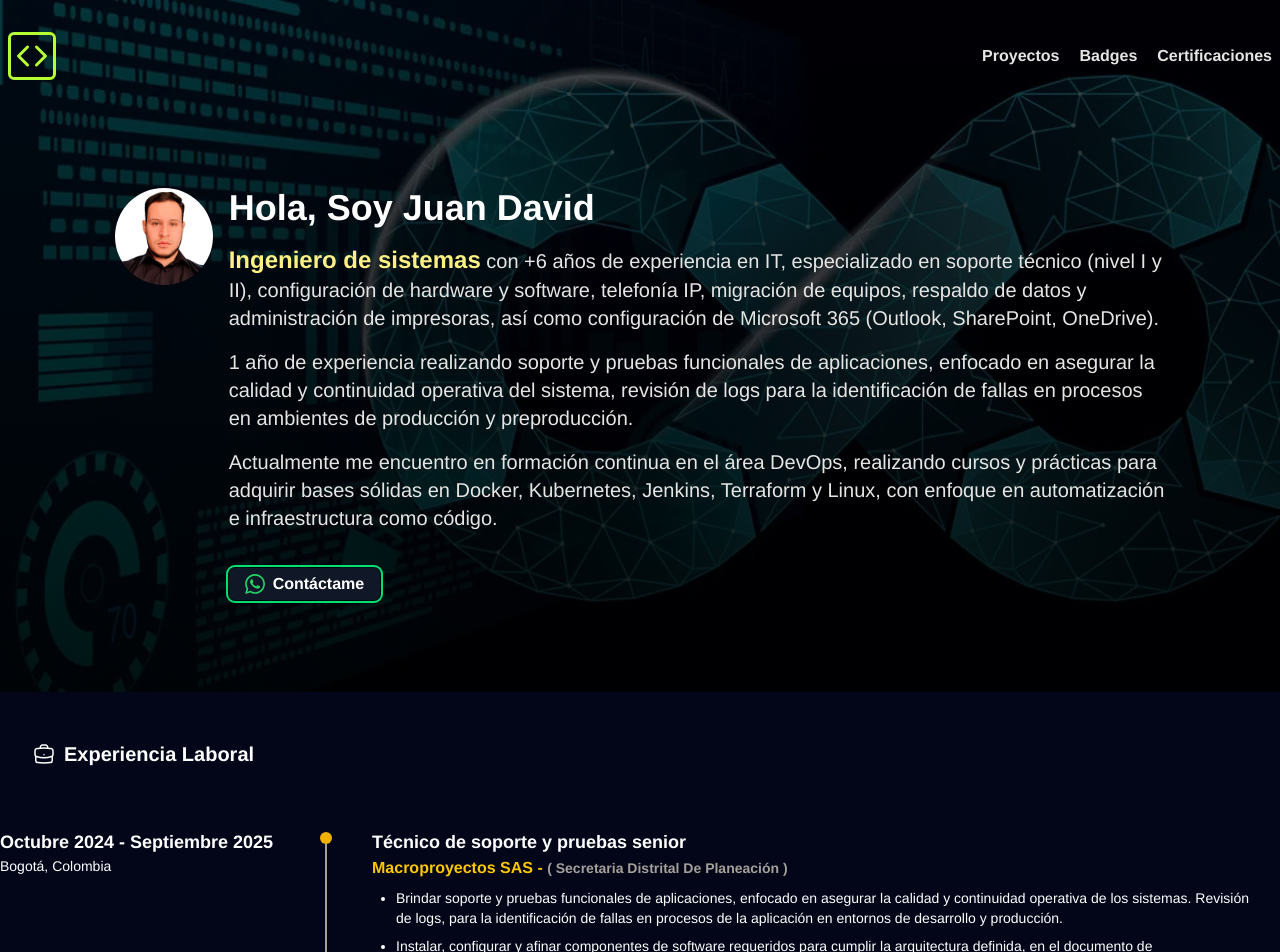
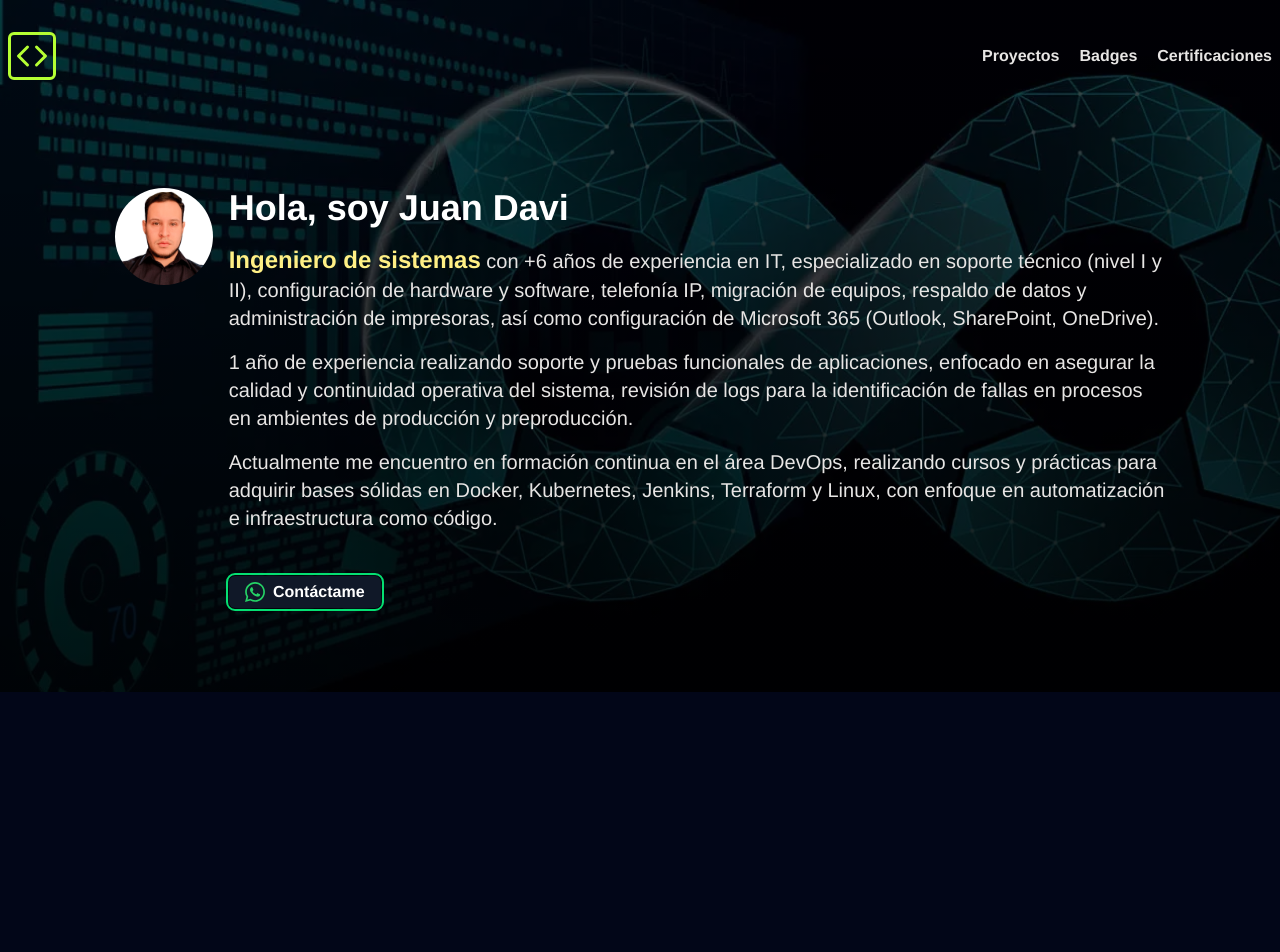
Before and after one commit to jdavid1991/miPortafolio, a React (Vite) app: page / in a window 1280 px wide. Shown: the top 952 px of the page. Built offline with nearby package versions, Linux system fonts and the light colour scheme.

Commit message:
Se realiza ajustes de UI, animaciones

```diff
--- a/package.json
+++ b/package.json
@@ -10,10 +10,14 @@
     "preview": "vite preview"
   },
   "dependencies": {
+    "@emotion/react": "^11.14.0",
     "@tailwindcss/vite": "^4.1.18",
+    "animate.css": "^4.1.1",
     "animejs": "^4.2.2",
     "react": "^19.2.0",
+    "react-awesome-reveal": "^4.3.1",
     "react-dom": "^19.2.0",
+    "react-type-animation": "^3.2.0",
     "swiper": "^12.0.3",
     "tailwindcss": "^4.1.18"
   },
--- a/src/components/Academico.jsx
+++ b/src/components/Academico.jsx
@@ -1,9 +1,11 @@
 import Carousel from "./Carousel";
+import { Fade } from "react-awesome-reveal";
 
 export const Academico = () => {
   return (
     <section>
       <div className="bg-[#0F172A]">
+        <Fade delay={300}>
           <div className="container mx-auto">
             <div
               id="certificaciones"
@@ -29,6 +31,7 @@ export const Academico = () => {
           <div className="sm:mt-12 2xl:mt-15 mt-9 w-[95%] mx-auto">
             <Carousel />
           </div>
+        </Fade>
       </div>
     </section>
   );
--- a/src/components/Badges.jsx
+++ b/src/components/Badges.jsx
@@ -1,7 +1,10 @@
+import { Fade } from "react-awesome-reveal";
+
 export const Badges = () => {
   return (
     <section>
       <div className="bg-slate-950">
+        <Fade delay={200}>
           <div className="container mx-auto">
             <div
               id="badges"
@@ -66,10 +69,13 @@ export const Badges = () => {
                     className="w-50.5"
                   />
                 </a>
-              <p className="text-center mt-3">verification code: saGltJefv9</p>
+                <p className="text-center mt-3">
+                  verification code: saGltJefv9
+                </p>
               </div>
             </div>
           </div>
+        </Fade>
       </div>
     </section>
   );
--- a/src/components/Experiencia.jsx
+++ b/src/components/Experiencia.jsx
@@ -1,11 +1,13 @@
 import projects from "../data/experiencia.json";
 import { CarouselMobile } from "./CarouselMobile";
+import { Fade } from "react-awesome-reveal";
 
 export const Experiencia = () => {
   return (
     <section>
       <div className="bg-slate-950">
         <div className="hidden sm:flex flex-col container mx-auto">
+          <Fade delay={100}>
             <div className=" flex text-white sm:pt-12 2xl:text-2xl text-xl gap-2 items-center font-bold sm:ml-8 sm:p-0 p-2">
               <svg
                 xmlns="http://www.w3.org/2000/svg"
@@ -23,8 +25,10 @@ export const Experiencia = () => {
               </svg>
               <h2>Experiencia Laboral</h2>
             </div>
+          </Fade>
           <div className=" mt-15">
             {projects.map((project) => (
+              <Fade delay={100} direction={"left"} cascade damping={0.1}>
                 <div className="flex gap-10 space-y-7" key={project.id}>
                   <div className="text-sm w-70">
                     <p className="font-bold text-lg">{project.fecha}</p>
@@ -42,12 +46,13 @@ export const Experiencia = () => {
                         ( {project.proyecto} )
                       </span>
                     </p>
-                  <ul className="2xl:w-290 w-220 list-disc pl-6 mt-2 space-y-2 2xl:text-base text-sm ">
+                    <ul className="2xl:w-290 sm:w-220 list-disc pl-6 mt-2 space-y-2 2xl:text-base text-sm ">
                       <li>{project.funcion1}</li>
                       <li>{project.funcion2}</li>
                     </ul>
                   </div>
                 </div>
+              </Fade>
             ))}
           </div>
         </div>
--- a/src/components/Header.jsx
+++ b/src/components/Header.jsx
@@ -1,12 +1,17 @@
+import { Fade } from "react-awesome-reveal";
+import { Slide } from "react-awesome-reveal";
+import { TypeAnimation } from "react-type-animation";
+import "animate.css";
 import foto from "/assets/foto.png";
 
 export const Header = () => {
-
   return (
     <header>
+      <Fade>
         <div className="2xl:h-222.25 sm:h-173 h-194 bg-[linear-gradient(rgba(0,0,0,0.7),rgba(0,0,0,0.9)),url('/assets/Develop.webp')] bg-contain sm:bg-cover sm:bg-center bg-fixed">
           {/* nav */}
           <nav>
+            <Slide direction="down">
               <div className="container mx-auto flex justify-between items-center pt-8 p-2">
                 <div>
                   <svg
@@ -42,6 +47,7 @@ export const Header = () => {
                   </a>
                 </div>
               </div>
+            </Slide>
           </nav>
           {/* nav */}
 
@@ -58,32 +64,37 @@ export const Header = () => {
             </div>
             <div className="text-white 2xl:text-2xl text-xl 2xl:w-300 w-245 ">
               <h1 className="2xl:text-5xl text-4xl font-bold">
-              Hola, Soy Juan David
+                <TypeAnimation
+                  sequence={[1000, "Hola,", 600, "Hola, soy Juan David"]}
+                  speed={40}
+                  repeat={Infinity}
+                />
               </h1>
               <p className="mt-4 text-stone-200">
                 <span className="text-2xl font-semibold text-yellow-200">
                   Ingeniero de sistemas
                 </span>{" "}
-              con +6 años de experiencia en IT, especializado en soporte técnico
-              (nivel I y II), configuración de hardware y software, telefonía
-              IP, migración de equipos, respaldo de datos y administración de
-              impresoras, así como configuración de Microsoft 365 (Outlook,
-              SharePoint, OneDrive).
+                con +6 años de experiencia en IT, especializado en soporte
+                técnico (nivel I y II), configuración de hardware y software,
+                telefonía IP, migración de equipos, respaldo de datos y
+                administración de impresoras, así como configuración de
+                Microsoft 365 (Outlook, SharePoint, OneDrive).
               </p>
               <p className="mt-4 text-stone-200">
                 1 año de experiencia realizando soporte y pruebas funcionales de
                 aplicaciones, enfocado en asegurar la calidad y continuidad
-              operativa del sistema, revisión de logs para la identificación de
-              fallas en procesos en ambientes de producción y preproducción.
+                operativa del sistema, revisión de logs para la identificación
+                de fallas en procesos en ambientes de producción y
+                preproducción.
               </p>
               <p className="mt-4 text-stone-200">
-              Actualmente me encuentro en formación continua en el área DevOps,
-              realizando cursos y prácticas para adquirir bases sólidas en
-              Docker, Kubernetes, Jenkins, Terraform y Linux, con enfoque en
-              automatización e infraestructura como código.
+                Actualmente me encuentro en formación continua en el área
+                DevOps, realizando cursos y prácticas para adquirir bases
+                sólidas en Docker, Kubernetes, Jenkins, Terraform y Linux, con
+                enfoque en automatización e infraestructura como código.
               </p>
-            <div className="mt-9 flex gap-4 text-sm font-bold ">
-              <button className="text-white bg-gray-900 hover:bg-gray-700 rounded-md px-4 py-1 hover:cursor-pointer flex items-center outline-2 outline-offset-1 outline-green-400">
+              <div className="mt-11 flex gap-4 text-sm font-bold ">
+                <button className="text-white bg-gray-900 hover:bg-gray-700 rounded-md px-4 py-1 hover:cursor-pointer flex items-center outline-2 outline-offset-1 outline-green-400 animate__animated animate__pulse animate__infinite animate__fast">
                   <a
                     className="rounded-xl flex items-center gap-2 text-base"
                     href="https://wa.me/573001234567"
@@ -125,23 +136,24 @@ export const Header = () => {
                 <span className="text-xl font-semibold text-yellow-200">
                   Ingeniero de sistemas
                 </span>{" "}
-              con +6 años de experiencia en IT, especializado en soporte técnico
-              (nivel I y II), configuración de hardware y software, telefonía
-              IP, migración de equipos, respaldo de datos y administración de
-              impresoras, así como configuración de Microsoft 365 (Outlook,
-              SharePoint, OneDrive).
+                con +6 años de experiencia en IT, especializado en soporte
+                técnico (nivel I y II), configuración de hardware y software,
+                telefonía IP, migración de equipos, respaldo de datos y
+                administración de impresoras, así como configuración de
+                Microsoft 365 (Outlook, SharePoint, OneDrive).
               </p>
               <p className="mt-4 text-stone-200">
                 1 año de experiencia realizando soporte y pruebas funcionales de
                 aplicaciones, enfocado en asegurar la calidad y continuidad
-              operativa del sistema, revisión de logs para la identificación de
-              fallas en procesos en ambientes de producción y preproducción.
+                operativa del sistema, revisión de logs para la identificación
+                de fallas en procesos en ambientes de producción y
+                preproducción.
               </p>
               <p className="mt-4 text-stone-200">
-              Actualmente me encuentro en formación continua en el área DevOps,
-              realizando cursos y prácticas para adquirir bases sólidas en
-              Docker, Kubernetes, Jenkins, Terraform y Linux, con enfoque en
-              automatización e infraestructura como código.
+                Actualmente me encuentro en formación continua en el área
+                DevOps, realizando cursos y prácticas para adquirir bases
+                sólidas en Docker, Kubernetes, Jenkins, Terraform y Linux, con
+                enfoque en automatización e infraestructura como código.
               </p>
             </div>
             <div className="mt-7 flex gap-4 text-sm font-bold justify-center ">
@@ -167,6 +179,7 @@ export const Header = () => {
           </div>
           {/* MOBILE */}
         </div>
+      </Fade>
     </header>
   );
 };
--- a/src/components/Proyectos.jsx
+++ b/src/components/Proyectos.jsx
@@ -1,9 +1,11 @@
 import proyectos from "../data/proyectos.json";
+import { Fade } from "react-awesome-reveal";
 
 export const Proyectos = () => {
   return (
     <section>
-      <div className="pb-6   bg-[#0F172A]">
+      <div className="pb-6 bg-[#0F172A]">
+        <Fade delay={200}>
           <div className="">
             <div className="container mx-auto">
               <div
@@ -48,11 +50,19 @@ export const Proyectos = () => {
                     </h3>
                     <div className="flex items-center gap-2 text-sm mt-4">
                       <div className="flex items-center gap-2 bg-indigo-900 px-3 py-0.5 rounded-full">
-                      <img className="w-4" src={proyecto.tecnologia1} alt="" />
+                        <img
+                          className="w-4"
+                          src={proyecto.tecnologia1}
+                          alt=""
+                        />
                         <p>{proyecto.tecnologiaNombre1}</p>
                       </div>
                       <div className="flex items-center gap-2 bg-indigo-900 px-3 py-0.5 rounded-full">
-                      <img className="w-4" src={proyecto.tecnologia2} alt="" />
+                        <img
+                          className="w-4"
+                          src={proyecto.tecnologia2}
+                          alt=""
+                        />
                         <p>{proyecto.tecnologiaNombre2}</p>
                       </div>
                     </div>
@@ -67,7 +77,11 @@ export const Proyectos = () => {
                       rel="noopener noreferrer"
                     >
                       <div className="flex items-center justify-center gap-2 bg-black px-4 py-1 text-base rounded-full mt-4 w-30 outline-1 outline-offset-1 outline-white">
-                      <svg className="w-5" viewBox="0 0 1024 1024" fill="none">
+                        <svg
+                          className="w-5"
+                          viewBox="0 0 1024 1024"
+                          fill="none"
+                        >
                           <path
                             fill-rule="evenodd"
                             clip-rule="evenodd"
@@ -85,6 +99,7 @@ export const Proyectos = () => {
               {/* card */}
             </div>
           </div>
+        </Fade>
       </div>
     </section>
   );
--- a/src/components/Tecnologias.jsx
+++ b/src/components/Tecnologias.jsx
@@ -1,7 +1,10 @@
+import { Fade } from "react-awesome-reveal";
+
 export const Tecnologias = () => {
   return (
     <section>
       <div className="bg-[#0F172A]">
+        <Fade delay={200}>
           <div className="container mx-auto">
             <div className=" flex text-white sm:pt-15 pt-8 2xl:text-2xl text-xl gap-2 items-center font-bold sm:ml-6 p-2">
               <svg
@@ -298,7 +301,9 @@ export const Tecnologias = () => {
                   ></g>
                   <g id="SVGRepo_iconCarrier">
                     {" "}
-                  <title>team-collaboration/version-control/github</title>{" "}
+                    <title>
+                      team-collaboration/version-control/github
+                    </title>{" "}
                     <desc>Created with Sketch.</desc> <defs> </defs>{" "}
                     <g
                       id="team-collaboration/version-control/github"
@@ -341,6 +346,7 @@ export const Tecnologias = () => {
               </div>
             </div>
           </div>
+        </Fade>
       </div>
     </section>
   );
```
Also changed, not shown: 1 other file (tests, documents, lock files or other folders). Lines whose indentation alone changed are shown as unchanged.
